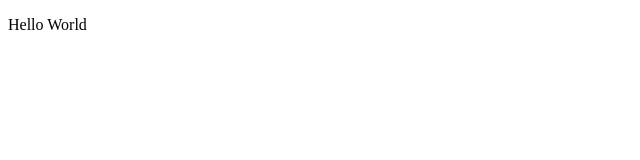
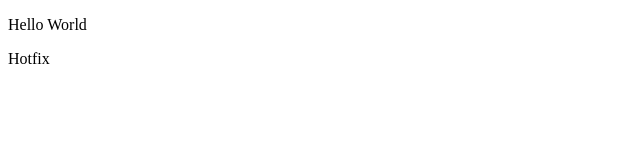
Before and after one commit to Thanh42/Thanh42-ct300-bt1, a plain HTML site: page index.html in a window 1280 px wide. Shown: the full height of the page, 0-640 px from the left. Drawn offline with Linux system fonts and the light colour scheme.

Commit message:
first init hotfix

```diff
--- a/index.html
+++ b/index.html
@@ -6,5 +6,6 @@
   </head>
   <body>
         <p>Hello World</p>
+	<p>Hotfix</p>
   </body>
 </html>
```
